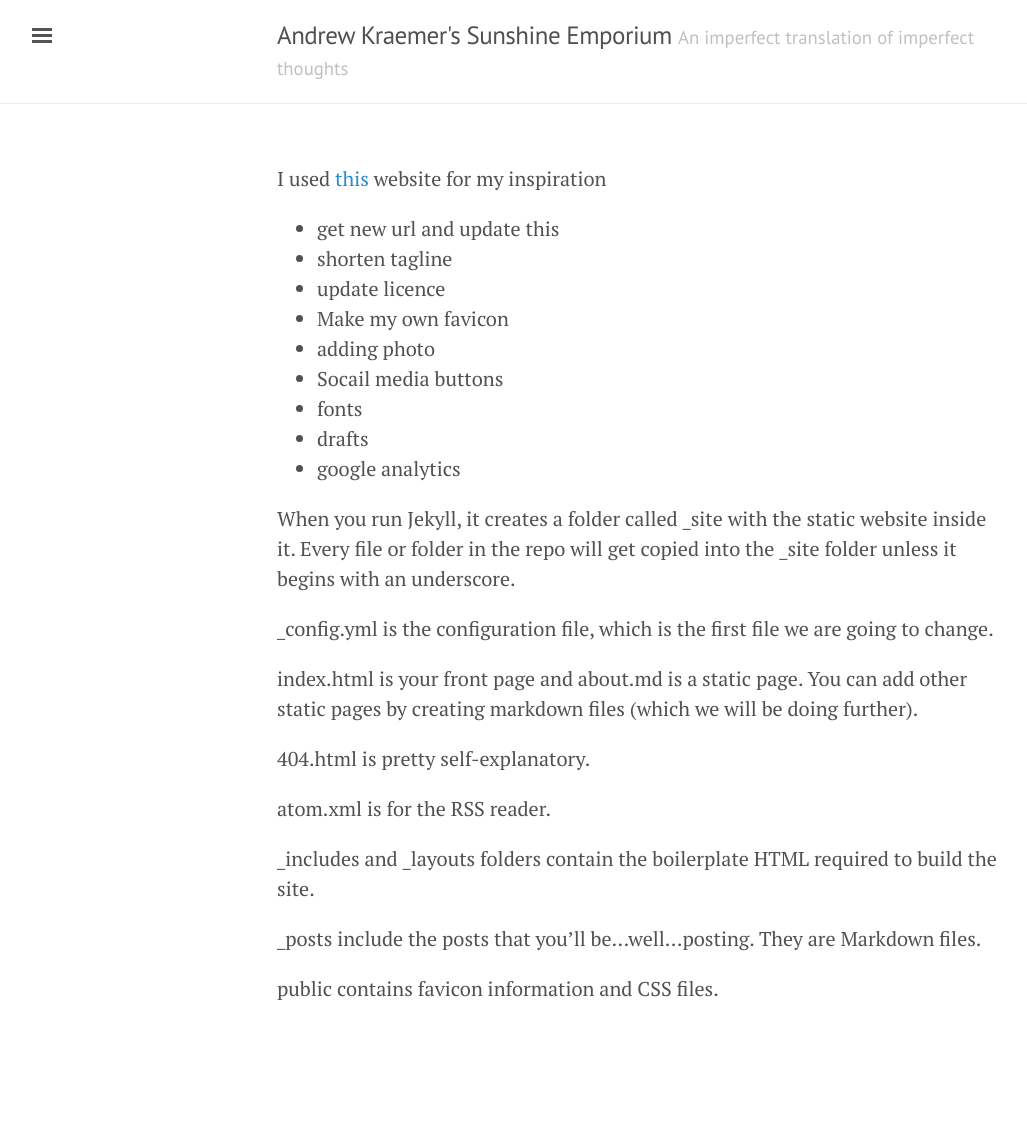
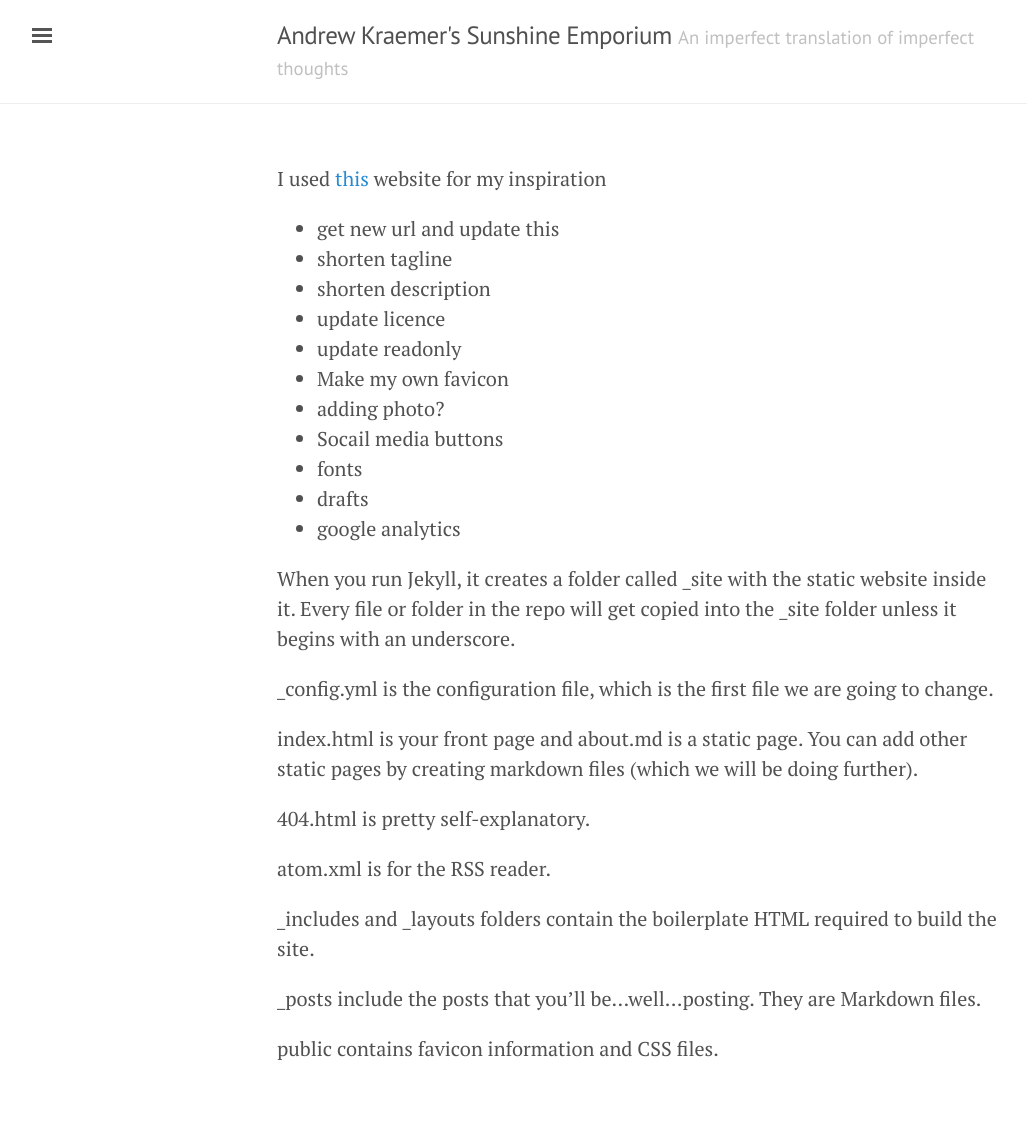
Before and after one commit to akraemer007/andrewkraemer.party, a Jekyll site: the page built from to_do.md, in a window 1280 px wide. Shown: the whole page, without its empty margins (3-1030 px from the left). Built offline with Jekyll 4.4.1, drawn with Linux system fonts in a browser that asks for light colours; our own code applies the rules of GitHub Pages for plain Markdown files; before the commit the page ends 1084 px from its top, so only the background shows below that.

Commit message:
more small notes

```diff
--- a/to_do.md
+++ b/to_do.md
@@ -2,9 +2,11 @@ I used [this](https://nikinath.github.io/build-blog-using-github-jekyll) website
 
 - get new url and update this
 - shorten tagline
+- shorten description
 - update licence
+- update readonly
 - Make my own favicon
-- adding photo
+- adding photo?
 - Socail media buttons
 - fonts
 - drafts
```
